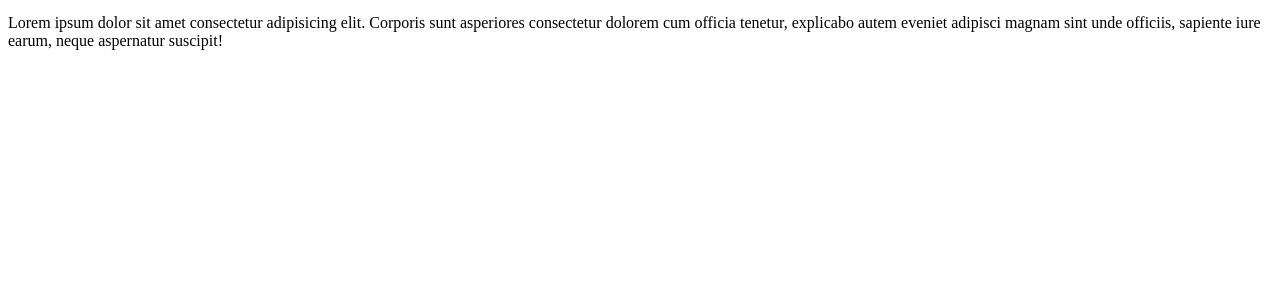
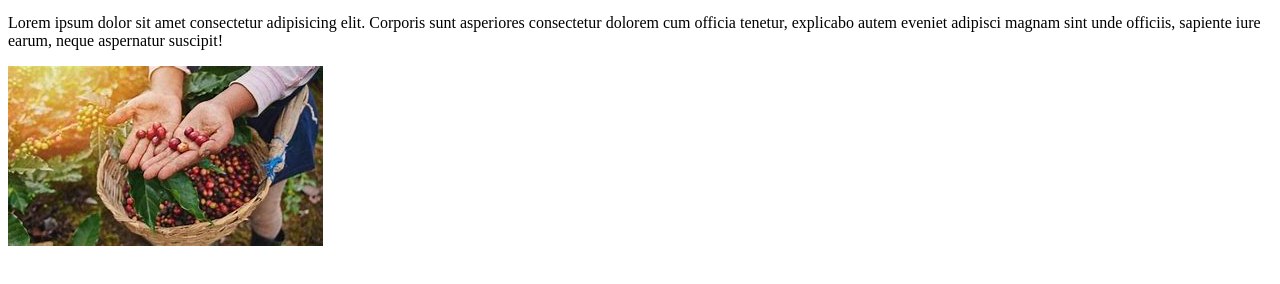
Before and after one commit to G4ru75/Actividades.tech, a plain HTML site: page Laboratorio9/index.html in a window 1280 px wide. Shown: the part 136-420 px from the top of the page. Drawn offline with Linux system fonts and the light colour scheme.

Commit message:
Agregar imagen

```diff
--- a/Laboratorio9/index.html
+++ b/Laboratorio9/index.html
@@ -22,7 +22,7 @@
             </p>
         </div>
         <div>
-            <img src="" alt="">
+            <img src="OIP.jpg" title="Cultivo de cafe">
         </div>
     </main>
 </body>
```
